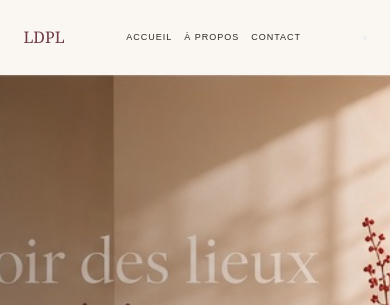
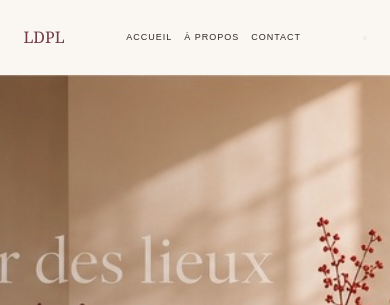
Before and after one commit to leadepaul991-dotcom/Ldpl-final-, a plain HTML site: page index.html in a window 390 px wide. Shown: the top 305 px of the page. Drawn offline with Linux system fonts and the light colour scheme.

Commit message:
Update style.css

```diff
--- a/style.css
+++ b/style.css
@@ -552,3 +552,30 @@ img {
     gap: 20px;
   }
 }
+
+/* PHOTO D'ACCUEIL - VERSION ORDINATEUR ET MOBILE */
+
+.home-hero {
+  display: flex;
+  width: 100%;
+  min-height: 680px;
+  background-image:
+    linear-gradient(
+      90deg,
+      rgba(35, 27, 24, 0.20),
+      transparent
+    ),
+    url("./accueil-hero.jpg") !important;
+  background-size: cover !important;
+  background-repeat: no-repeat !important;
+  background-position: center center !important;
+}
+
+@media (max-width: 600px) {
+  .home-hero {
+    min-height: 620px;
+    width: 100%;
+    background-size: cover !important;
+    background-position: 58% center !important;
+  }
+}
```
